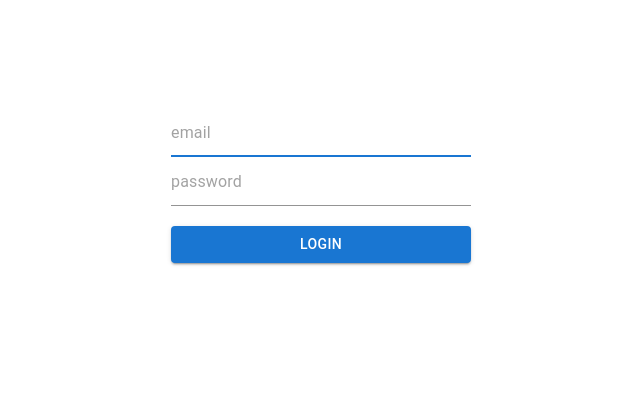
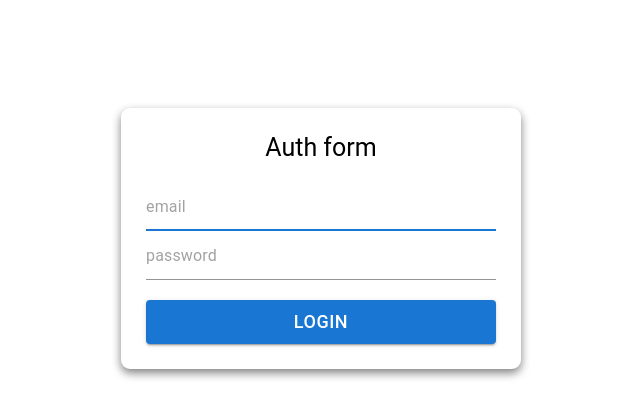
Before and after one commit to hryashik/socnet-client, a React (Create React App) app: page /auth in a window 1280 px wide. Shown: the top 418 px of the page, without its empty margins (319-959 px from the left). Built offline with nearby package versions, Linux system fonts and the light colour scheme.

Commit message:
add react-hook-form

```diff
--- a/package.json
+++ b/package.json
@@ -14,8 +14,10 @@
     "@types/node": "^16.18.16",
     "@types/react": "^18.0.28",
     "@types/react-dom": "^18.0.11",
+    "axios": "^1.3.4",
     "react": "^18.2.0",
     "react-dom": "^18.2.0",
+    "react-hook-form": "^7.43.7",
     "react-redux": "^8.0.5",
     "react-router-dom": "^6.9.0",
     "react-scripts": "5.0.1",
--- /dev/null
+++ b/src/api/api.ts
@@ -0,0 +1,23 @@
+import axios, { AxiosError } from 'axios';
+import { ILoginContract } from './contracts';
+
+class Api {
+  private readonly baseUrl: string;
+  constructor(url: string) {
+    this.baseUrl = url;
+  }
+
+  public async login(dto: ILoginContract) {
+    try {
+      console.log(dto)
+      const response = await axios.post(`${this.baseUrl}/auth/login`, dto);
+      console.log(response);
+    } catch (error) {
+      if (axios.isAxiosError(error)) {
+        console.log(error.response?.data)
+      }
+    }
+  }
+}
+
+export default new Api(process.env.REACT_APP_BASE_URL as string);
--- /dev/null
+++ b/src/api/contracts.ts
@@ -0,0 +1,4 @@
+export interface ILoginContract {
+  email: string
+  password: string
+}
--- a/src/pages/auth/login-page.module.scss
+++ b/src/pages/auth/login-page.module.scss
@@ -5,15 +5,23 @@
 }
 
 .form {
-  width: 300px;
+  padding: 25px;
+  width: 450px;
   display: flex;
   flex-direction: column;
   max-width: 350px;
   margin-top: 100px;
+  border-radius: 9px;
+  box-shadow: 0px 4px 10px grey;
   button {
     margin-top: 20px;
+    font-size: 18px;
   }
   input {
     height: 40px;
   }
+  h3 {
+    text-align: center;
+    margin-bottom: 20px;
+  }
 }
--- a/src/pages/auth/login-page.tsx
+++ b/src/pages/auth/login-page.tsx
@@ -1,22 +1,56 @@
-import { Button, Input } from '@mui/material';
-import { useState } from 'react';
+import { Button, Input, Typography } from '@mui/material';
+import { KeyboardEvent, useState } from 'react';
 import styles from './login-page.module.scss';
+import api from '../../api/api';
+import { SubmitHandler, useForm } from 'react-hook-form';
+
+interface IFormInput {
+  email: string;
+  password: string;
+}
 
 export const Login: React.FC = () => {
   const [email, setEmail] = useState('');
   const [password, setPassword] = useState('');
+
+  const { register, handleSubmit } = useForm<IFormInput>();
+  const onSubmit: SubmitHandler<IFormInput> = data => console.log(data)
+
+  function changeEmail(event: React.ChangeEvent<HTMLInputElement>) {
+    setEmail(event.target.value);
+  }
+  function changePassword(event: React.ChangeEvent<HTMLInputElement>) {
+    setPassword(event.target.value);
+  }
+
   return (
     <div className={styles.wrapper}>
-      <div className={styles.form}>
+      <form className={styles.form} onSubmit={handleSubmit(onSubmit)}>
+        <Typography fontSize={25} variant='h3'>
+          Auth form
+        </Typography>
         <Input
+          {...register('email', {required: true, maxLength: 20, minLength: {
+            value: 6,
+            message: 'Min length 6'
+          }, })}
           autoFocus={true}
           placeholder='email'
           value={email}
           margin={'dense'}
+          onChange={changeEmail}
         />
-        <Input placeholder='password' value={password} />
-        <Button variant='contained'>login</Button>
-      </div>
+        <Input
+          {...register('password', {required: true, maxLength: 15})}
+          placeholder='password'
+          value={password}
+          onChange={changePassword}
+          type='password'
+        />
+        <Button variant='contained' type='submit'>
+          login
+        </Button>
+      </form>
     </div>
   );
 };
```
Also changed, not shown: src/store/slices/userSlice.ts (+9 -1 lines), 2 other files (tests, documents, lock files or other folders).
